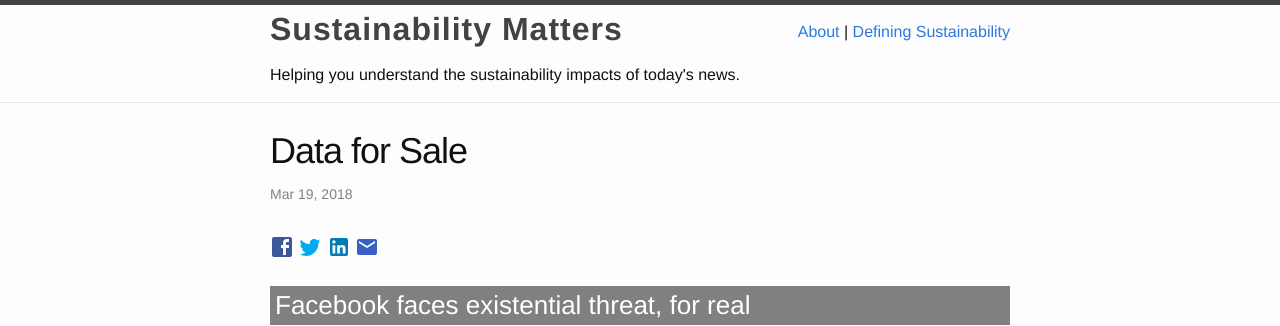
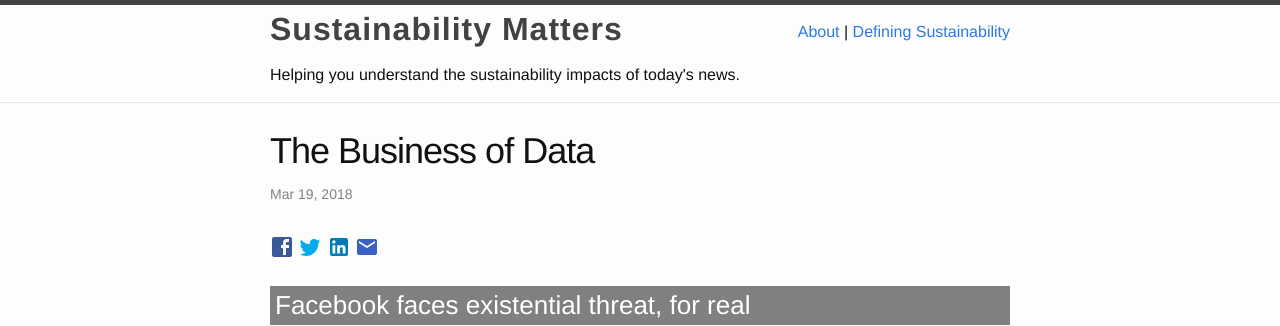
Before and after one commit to Sparkleleuk/Sustainability_Matters, a Jekyll site: the page built from _posts/2018-03-19-facebook.markdown, in a window 1280 px wide. Shown: the top 326 px of the page. Built offline with Jekyll 4.4.1, drawn with Linux system fonts in a browser that asks for light colours.

Commit message:
fix  post

```diff
--- a/_posts/2018-03-19-facebook.markdown
+++ b/_posts/2018-03-19-facebook.markdown
@@ -1,6 +1,6 @@
 ---
 layout: post
-title:  "Data for Sale"
+title:  "The Business of Data"
 excerpt: "Facebook under fire for the use of users' data by Trump campaign without consent. On our reading list is a story on climate migration in the US."
 categories: [Privacy, Environment]
 ---
```
